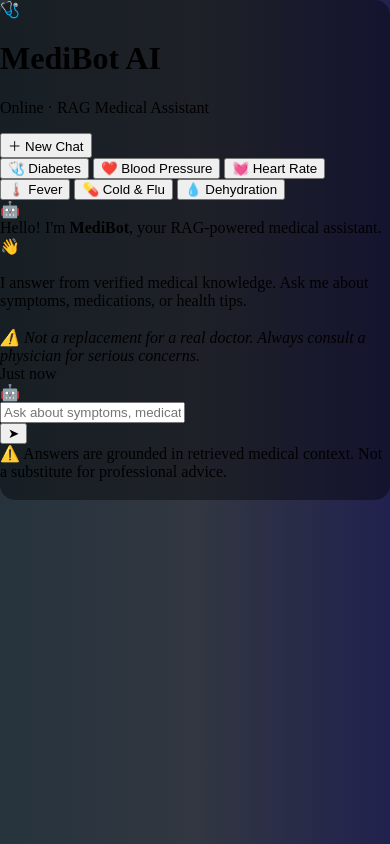
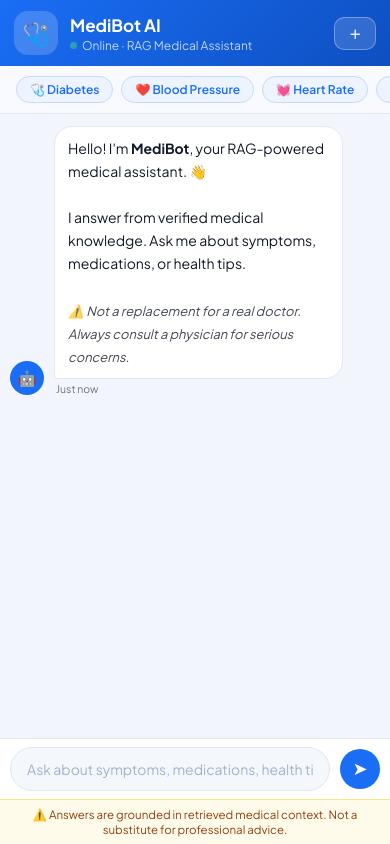
Before and after one commit to code-master-lab/End-to-end-medical-chatbot-generative-ai, a Flask app: page / in a window 390 px wide. Run offline with Flask 3, Linux system fonts and the light colour scheme; parts of the project's set-up code (start-up, migrations or seed data) failed here and were passed over.

Commit message:
feat(styles): rewrite CSS with design system and responsive breakpoints
- Removed all Bootstrap !important overrides
- Added CSS variables for colors, font, border, shadow
- Added Plus Jakarta Sans via Google Fonts
- Added 3 responsive breakpoints (380px, 600px, 1200px)
- Added focus-within highlight on input pill
- Added error bubble state styling
- Added smooth scroll and custom scrollbar for chat area

```diff
--- a/static/style.css
+++ b/static/style.css
@@ -1,115 +1,263 @@
-body,html{
-	height: 100%;
-	margin: 0;
-	background: linear-gradient(to right, #26333d, #323741, #21214e);
+@import url('https://fonts.googleapis.com/css2?family=Plus+Jakarta+Sans:wght@400;500;600;700&display=swap');
+
+*, *::before, *::after { box-sizing: border-box; margin: 0; padding: 0; }
+
+:root {
+  --primary:      #1a6ef5;
+  --primary-dark: #1458c8;
+  --bg:           #f2f6fc;
+  --card:         #ffffff;
+  --input-bg:     #f4f7fc;
+  --text:         #111827;
+  --muted:        #6b7280;
+  --border:       #e2e8f0;
+  --warn-bg:      #fffbeb;
+  --warn-text:    #92400e;
+  --warn-border:  #fde68a;
+  --font:         'Plus Jakarta Sans', sans-serif;
 }
 
-.chat{
-	margin-top: auto;
-	margin-bottom: auto;
+body {
+  font-family: var(--font);
+  background: var(--bg);
+  height: 100dvh;
+  display: flex;
+  align-items: center;
+  justify-content: center;
+  padding: 16px;
 }
 
-.card{
-	height: 500px;
-	border-radius: 15px !important;
-	background-color: rgba(0,0,0,0.4) !important;
+.card {
+  width: 100%;
+  max-width: 760px;
+  height: 92dvh;
+  max-height: 860px;
+  background: var(--card);
+  border-radius: 20px;
+  border: 1px solid var(--border);
+  box-shadow: 0 8px 40px rgba(26,110,245,0.10);
+  display: flex;
+  flex-direction: column;
+  overflow: hidden;
 }
 
-.msg_card_body{
-	overflow-y: auto;
+.header {
+  background: linear-gradient(135deg, #1a6ef5 0%, #0e4fc0 100%);
+  padding: 14px 20px;
+  display: flex;
+  align-items: center;
+  gap: 12px;
+  flex-shrink: 0;
 }
 
-.card-header{
-	border-radius: 15px 15px 0 0 !important;
-	border-bottom: 0 !important;
+.header-icon {
+  width: 44px; height: 44px;
+  background: rgba(255,255,255,0.18);
+  border-radius: 14px;
+  display: flex; align-items: center; justify-content: center;
+  font-size: 22px;
+  flex-shrink: 0;
 }
 
-.card-footer{
-	border-radius: 0 0 15px 15px !important;
-	border-top: 0 !important;
+.header-info { flex: 1; }
+.header-info h1 { font-size: 17px; font-weight: 700; color: #fff; }
+.header-info p  { font-size: 12px; color: rgba(255,255,255,0.75); margin-top: 2px; display: flex; align-items: center; gap: 5px; }
+
+.dot {
+  width: 7px; height: 7px;
+  background: #4ade80;
+  border-radius: 50%;
+  animation: blink 2s infinite;
+}
+@keyframes blink { 0%,100%{opacity:1} 50%{opacity:.4} }
+
+.btn-new {
+  background: rgba(255,255,255,0.15);
+  border: 1px solid rgba(255,255,255,0.3);
+  color: #fff;
+  border-radius: 10px;
+  padding: 7px 14px;
+  font-size: 12px;
+  font-family: var(--font);
+  font-weight: 600;
+  cursor: pointer;
+  display: flex; align-items: center; gap: 5px;
+  transition: background .2s;
+  flex-shrink: 0;
+}
+.btn-new:hover { background: rgba(255,255,255,0.25); }
+
+.chips {
+  padding: 10px 16px;
+  display: flex; gap: 8px;
+  overflow-x: auto; flex-wrap: nowrap;
+  border-bottom: 1px solid var(--border);
+  background: #f8faff;
+  flex-shrink: 0;
+  scrollbar-width: none;
+}
+.chips::-webkit-scrollbar { display: none; }
+
+.chip {
+  background: #eef4ff;
+  color: var(--primary);
+  border: 1px solid #c5d9fc;
+  padding: 5px 13px;
+  border-radius: 20px;
+  font-size: 12px;
+  font-family: var(--font);
+  font-weight: 600;
+  cursor: pointer;
+  white-space: nowrap;
+  transition: background .15s, transform .1s;
+}
+.chip:hover  { background: #d8eaff; transform: translateY(-1px); }
+.chip:active { transform: scale(0.97); }
+
+.chat {
+  flex: 1;
+  overflow-y: auto;
+  padding: 18px 16px;
+  display: flex;
+  flex-direction: column;
+  gap: 14px;
+  background: var(--bg);
+  scroll-behavior: smooth;
+}
+.chat::-webkit-scrollbar       { width: 4px; }
+.chat::-webkit-scrollbar-thumb { background: #ccd8ef; border-radius: 8px; }
+
+.row {
+  display: flex;
+  gap: 10px;
+  align-items: flex-end;
+  max-width: 82%;
+  animation: fadein .25s ease;
+}
+.row.bot  { align-self: flex-start; }
+.row.user { align-self: flex-end; flex-direction: row-reverse; }
+
+@keyframes fadein { from{opacity:0;transform:translateY(8px)} to{opacity:1;transform:translateY(0)} }
+
+.av {
+  width: 34px; height: 34px;
+  border-radius: 50%;
+  display: flex; align-items: center; justify-content: center;
+  font-size: 15px; font-weight: 700;
+  flex-shrink: 0;
+}
+.bot  .av { background: var(--primary); color: #fff; }
+.user .av { background: #dce8ff; color: var(--primary); font-size: 11px; }
+
+.bwrap { display: flex; flex-direction: column; gap: 3px; }
+.user .bwrap { align-items: flex-end; }
+
+.bubble {
+  padding: 11px 15px;
+  border-radius: 18px;
+  font-size: 14.5px;
+  line-height: 1.65;
+  word-break: break-word;
+}
+.bot  .bubble { background: var(--card); border: 1px solid var(--border); border-bottom-left-radius: 4px; color: var(--text); }
+.user .bubble { background: var(--primary); color: #fff; border-bottom-right-radius: 4px; }
+.bubble.error { background: #fff0f0; border-color: #fca5a5; color: #b91c1c; }
+.bubble strong { font-weight: 700; }
+.bubble em { font-style: italic; opacity: .8; font-size: .92em; }
+
+.ts { font-size: 10.5px; color: var(--muted); padding: 0 2px; }
+
+.typing-row { display: none; align-self: flex-start; }
+.typing-row.on { display: flex; }
+
+.dots {
+  display: flex; align-items: center; gap: 4px;
+  padding: 12px 16px;
+  background: var(--card);
+  border: 1px solid var(--border);
+  border-radius: 18px;
+  border-bottom-left-radius: 4px;
+}
+.dots span {
+  width: 7px; height: 7px;
+  background: #a0b4cc;
+  border-radius: 50%;
+  animation: bounce 1.3s infinite;
+}
+.dots span:nth-child(2) { animation-delay: .2s; }
+.dots span:nth-child(3) { animation-delay: .4s; }
+@keyframes bounce { 0%,60%,100%{transform:translateY(0)} 30%{transform:translateY(-7px)} }
+
+.input-area {
+  padding: 12px 14px;
+  background: var(--card);
+  border-top: 1px solid var(--border);
+  display: flex; align-items: center; gap: 10px;
+  flex-shrink: 0;
 }
 
-.type_msg{
-	background-color: rgba(0,0,0,0.3) !important;
-	border:0 !important;
-	color:white !important;
-	height: 60px !important;
+.pill {
+  flex: 1;
+  background: var(--input-bg);
+  border: 1.5px solid var(--border);
+  border-radius: 26px;
+  display: flex; align-items: center;
+  padding: 0 16px;
+  transition: border-color .2s, background .2s;
+}
+.pill:focus-within { border-color: var(--primary); background: #fff; }
+
+#inp {
+  flex: 1; border: none; background: transparent;
+  padding: 12px 0;
+  font-size: 14.5px; font-family: var(--font); color: var(--text);
+  outline: none;
+}
+#inp::placeholder { color: #a0b3cc; }
+
+.send {
+  width: 44px; height: 44px;
+  background: var(--primary); border: none; border-radius: 50%;
+  color: #fff; font-size: 18px; cursor: pointer;
+  display: flex; align-items: center; justify-content: center;
+  flex-shrink: 0;
+  transition: background .2s, transform .15s;
+}
+.send:hover   { background: var(--primary-dark); transform: scale(1.06); }
+.send:active  { transform: scale(0.95); }
+.send:disabled { background: #a8c8f5; cursor: not-allowed; transform: none; }
+
+.disc {
+  background: var(--warn-bg);
+  border-top: 1px solid var(--warn-border);
+  padding: 7px 16px;
+  font-size: 11.5px;
+  color: var(--warn-text);
+  text-align: center;
+  flex-shrink: 0;
 }
 
-.send_btn{
-	border-radius: 0 15px 15px 0 !important;
-	background-color: rgba(0,0,0,0.3) !important;
-	color: white !important;
-	cursor: pointer;
+@media (max-width: 600px) {
+  body { padding: 0; align-items: stretch; justify-content: flex-start; }
+  .card { height: 100dvh; max-height: none; border-radius: 0; border: none; box-shadow: none; }
+  .header { padding: 11px 14px; }
+  .btn-new span { display: none; }
+  .chat { padding: 12px 10px; }
+  .row { max-width: 90%; }
+  .bubble { font-size: 14px; padding: 10px 13px; }
+  .input-area { padding: 8px 10px; }
+  #inp { font-size: 14px; }
+  .send { width: 40px; height: 40px; }
 }
 
-.user_img{
-	height: 70px;
-	width: 70px;
-	border:1.5px solid #f5f6fa;
+@media (max-width: 380px) {
+  .header-info h1 { font-size: 14px; }
+  .av { width: 28px; height: 28px; }
+  .bubble { font-size: 13.5px; }
+  .chip { font-size: 11px; padding: 4px 10px; }
 }
 
-.user_img_msg{
-	height: 40px;
-	width: 40px;
-	border:1.5px solid #f5f6fa;
+@media (min-width: 1200px) {
+  .card { max-width: 860px; max-height: 900px; }
+  .bubble { font-size: 15px; }
 }
-
-.img_cont{
-	position: relative;
-	height: 70px;
-	width: 70px;
-}
-
-.online_icon{
-	position: absolute;
-	height: 15px;
-	width:15px;
-	background-color: #4cd137;
-	border-radius: 50%;
-	bottom: 0.2em;
-	right: 0.4em;
-	border:1.5px solid white;
-}
-
-.msg_cotainer{
-	margin-left: 10px;
-	border-radius: 25px;
-	background-color: rgb(82, 172, 255);
-	padding: 10px;
-	position: relative;
-}
-
-.msg_cotainer_send{
-	margin-right: 10px;
-	border-radius: 25px;
-	background-color: #58cc71;
-	padding: 10px;
-	position: relative;
-}
-
-.msg_time{
-	position: absolute;
-	left: 0;
-	bottom: -15px;
-	font-size: 10px;
-	color: rgba(255,255,255,0.5);
-}
-
-.msg_time_send{
-	position: absolute;
-	right:0;
-	bottom: -15px;
-	font-size: 10px;
-	color: rgba(255,255,255,0.5);
-}
-
-.user_info span{
-	font-size: 20px;
-	color: white;
-}
-
-.user_info p{
-	font-size: 10px;
-	color: rgba(255,255,255,0.6);
-}
```
